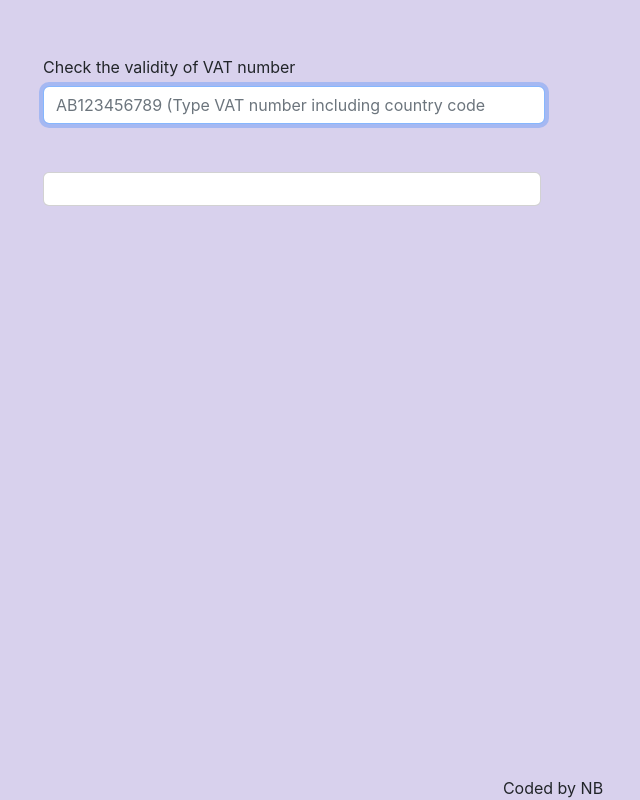
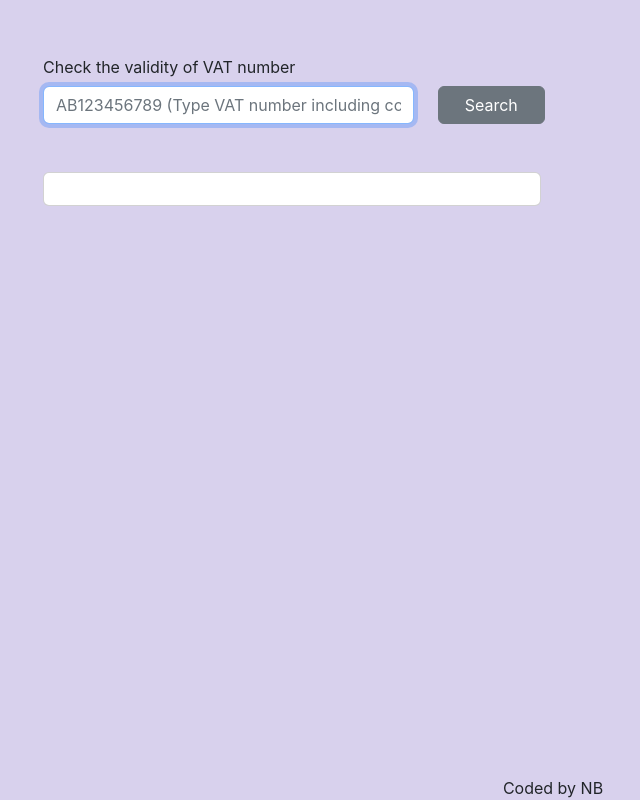
Before and after one commit to Natta-Sha/vat-id-check-app, a React (Create React App) app: page / in a window 1280 px wide. Shown: the whole page, without its empty margins (87-727 px from the left). Built offline with nearby package versions, Linux system fonts and the light colour scheme.

Commit message:
add button

```diff
--- a/src/VatIdCheck.js
+++ b/src/VatIdCheck.js
@@ -34,7 +34,8 @@ export default function VatIdCheck() {
             <label for="colFormLabel" class="ol-sm-2 col-form-label">
               Check the validity of VAT number
             </label>
-
+            <div className="row">
+              <div className="col-9">
                 <input
                   type="text"
                   class="form-control"
@@ -43,6 +44,15 @@ export default function VatIdCheck() {
                   autoFocus={true}
                   onChange={handleKeywordChange}
                 />
+              </div>
+              <div className="col-3">
+                <input
+                  type="submit"
+                  value="Search"
+                  className="btn btn-secondary w-100"
+                />
+              </div>
+            </div>
           </div>
         </form>
 
```
Lines whose indentation alone changed are shown as unchanged.
